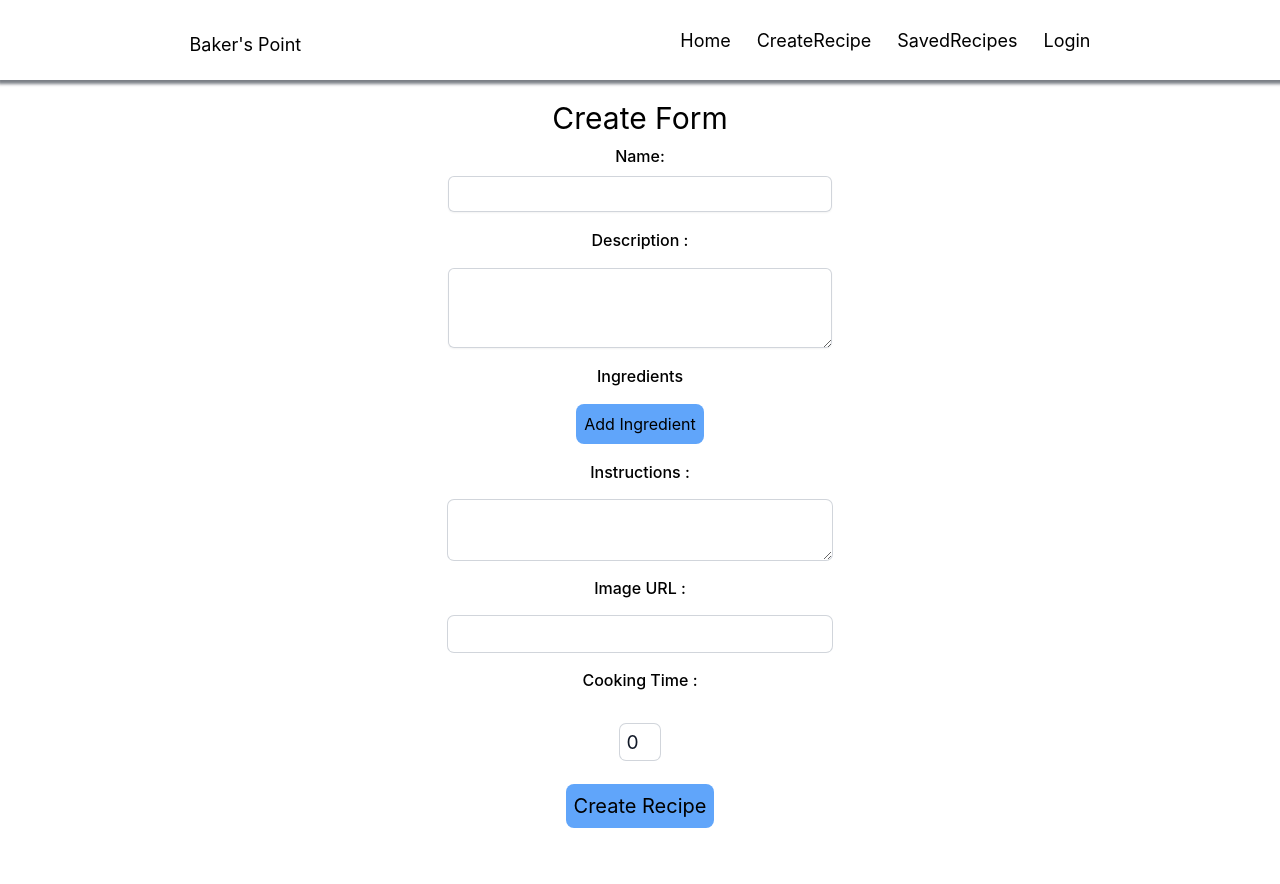
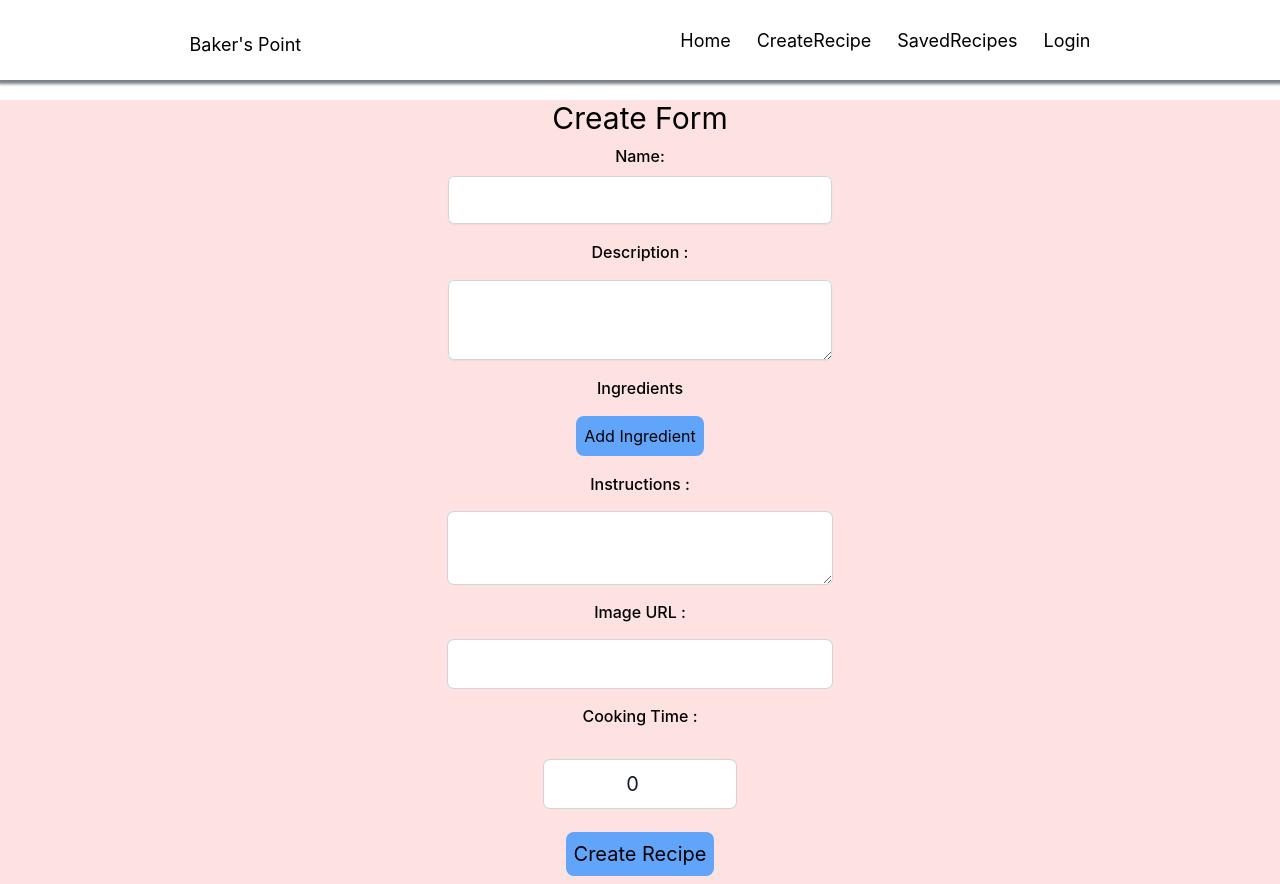
Before and after one commit to rashi-06/bakersPoint, a React (Create React App) app in the folder client/: page /createRecipe in a window 1280 px wide. Before the commit the page ends 836 px from the top, so only its background shows below. Built offline with nearby package versions, Linux system fonts and the light colour scheme.

Commit message:
changes in the css

```diff
--- a/client/src/components/CreateRecipe.jsx
+++ b/client/src/components/CreateRecipe.jsx
@@ -63,7 +63,7 @@ const CreateRecipe = () => {
   };
 
   return (
-    <div className='w-full h-full flex flex-col  justify-center items-center '>
+    <div className='w-full h-full flex flex-col justify-center items-center bg-red-100'>
       <h1 className='text-3xl'>Create Form</h1>
 
       <form className=' w-full  max-w-sm sm:w-1/2 border-red-400' onSubmit={handleSubmit}>
@@ -71,14 +71,14 @@ const CreateRecipe = () => {
         <div>
           <input
             required
-            className='block w-full rounded-md border-0 py-1.5 h-15 text-gray-900 shadow-sm ring-1 ring-inset ring-gray-300 focus:ring-2 focus:ring-inset sm:text-sm sm:leading-6'
+            className='block w-full rounded-md border-0 p-3 text-xl h-15 text-gray-900 shadow-sm ring-1 ring-inset ring-gray-300 focus:ring-2 focus:ring-inset sm:text-sm sm:leading-6'
            type="text" name='name' id="name" value={recipe.name} onChange={handleChange} />
         </div>
 
         <div  className='my-4'><label className='m'>Description : </label></div>
         <div>
           <textarea
-            className='block w-full rounded-md border-0 py-1.5 h-20 text-gray-900 shadow-sm ring-1 ring-inset ring-gray-300  focus:ring-2 focus:ring-insetsm:text-sm sm:leading-6'
+            className='block w-full rounded-md border-0 p-3 text-xl h-20 text-gray-900 shadow-sm ring-1 ring-inset ring-gray-300  focus:ring-2 focus:ring-insetsm:text-sm sm:leading-6'
           type="text" name='description' id='description' value={recipe.description} onChange={handleChange}/>
         </div>
 
@@ -88,7 +88,7 @@ const CreateRecipe = () => {
         <div>
           {recipe.ingredients.map((ingredient, index) => (
            <input
-           className='block w-full rounded-md border-0 pb-1.5 h-15 mb-2 text-gray-900 ring-1 ring-gray-300 focus:ring-2 focus:ring-insetsm:text-sm sm:leading-6'
+           className='block w-full rounded-md border-0 p-3 text-xl h-15 mb-2 text-gray-900 ring-1 ring-gray-300 focus:ring-2 focus:ring-insetsm:text-sm sm:leading-6'
            key={index}
            type="text"
            name="ingredients"
@@ -109,7 +109,7 @@ const CreateRecipe = () => {
         </div>
         <div>
           <textarea
-            className='block w-full rounded-md border-0 py-1.5 h-25 text-gray-900 ring-1 ring-gray-300 focus:ring-2 focus:ring-insetsm:text-sm sm:leading-6'
+            className='block w-full rounded-md border-0 p-3 text-xl h-25 text-gray-900 ring-1 ring-gray-300 focus:ring-2 focus:ring-insetsm:text-sm sm:leading-6'
           name='instructions' value={recipe.instructions} onChange={handleChange}/>
         </div>
 
@@ -118,7 +118,7 @@ const CreateRecipe = () => {
         </div>
         <div>
           <input
-             className='block w-full rounded-md border-0 py-1.5 h-15 text-gray-900 ring-1 ring-gray-300 focus:ring-2 focus:ring-insetsm:text-sm sm:leading-6'
+             className='block w-full rounded-md border-0 p-3 text-xl h-15 text-gray-900 ring-1 ring-gray-300 focus:ring-2 focus:ring-insetsm:text-sm sm:leading-6'
           type="text" name='imageUrl' value={recipe.imageUrl} onChange={handleChange}/>
         </div>
 
@@ -127,7 +127,7 @@ const CreateRecipe = () => {
         </div>
         <div className='flex justify-center items-center'>
           <input
-             className='w-10 text-center rounded-md border-0 py-1.5 h-15 text-gray-900 ring-1 ring-gray-300 focus:ring-2 focus:ring-insetsm:text-sm sm:leading-6 my-4'
+             className='w-1/2 text-center rounded-md border-0 p-3 text-xl h-15 text-gray-900 ring-1 ring-gray-300 focus:ring-2 focus:ring-insetsm:text-sm sm:leading-6 my-4'
             type="number" name='cookingTime' id='cookingTime' value={recipe.cookingTime} onChange={handleChange}/>
         </div>
 
```
